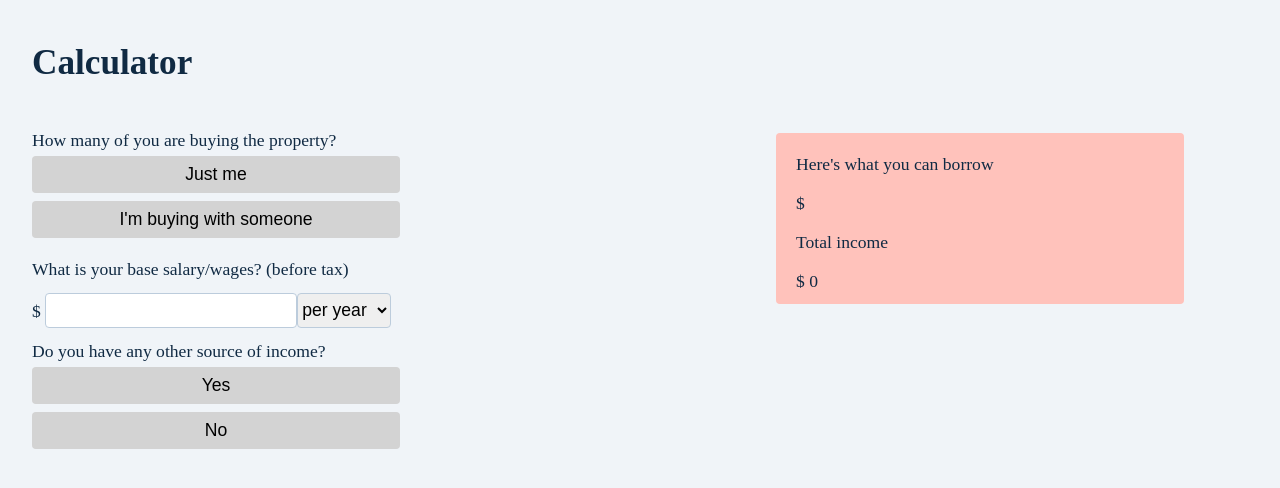
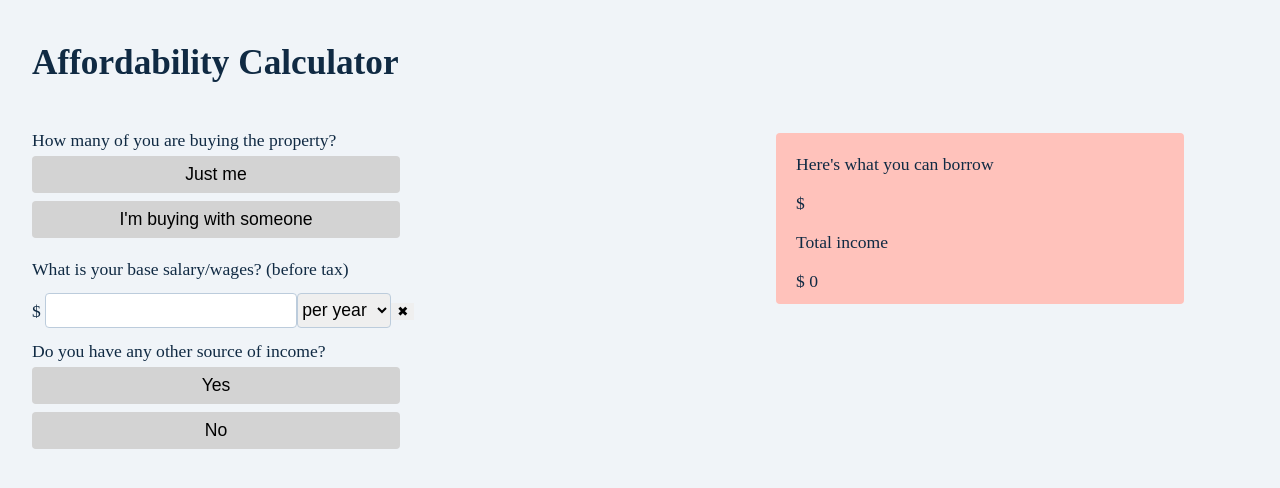
Before and after one commit to NadiiaSka/affordability-calculator, a React (Create React App) app: page / in a window 1280 px wide. Shown: the top 488 px of the page. Built offline with nearby package versions, Linux system fonts and the light colour scheme.

Commit message:
rename Input list component

```diff
--- a/src/App.js
+++ b/src/App.js
@@ -1,7 +1,7 @@
 import { useState } from "react";
 import ButtonRow from "./components/ButtonRow";
 import InputRow from "./components/InputRow";
-import InputListWithButton from "./components/InputListWithButton";
+import InputList from "./components/InputList";
 
 function App() {
   const [isBuyingWithSomeone, setIsBuyingWithSomeone] = useState(false);
@@ -20,7 +20,7 @@ function App() {
   return (
     <>
       <header>
-        <h1>Calculator</h1>
+        <h1>Affordability Calculator</h1>
       </header>
       <main>
         <div className="formContainer">
@@ -63,7 +63,7 @@ function App() {
             setIsOtherSourceOfIncome={setIsOtherSourceOfIncome}
           />
           {isOtherSourceOfIncome && (
-            <InputListWithButton
+            <InputList
               label="Add other income"
               values={values}
               setValues={setValues}
--- a/src/components/InputListWithButton.js
+++ b/src/components/InputList.js
@@ -2,7 +2,7 @@ import { useState } from "react";
 import Button from "./Button";
 import InputRow from "./InputRow";
 
-const InputListWithButton = ({ label, values, setValues, calculateTotal }) => {
+const InputList = ({ label, values, setValues, calculateTotal }) => {
   const [inputListLength, setInputListLength] = useState(1);
 
   const handleAddInputField = () => {
@@ -22,7 +22,7 @@ const InputListWithButton = ({ label, values, setValues, calculateTotal }) => {
             calculateTotal={calculateTotal}
           />
         );
-      })}
+      })}{" "}
       <Button
         label={label}
         className="btn-add-more"
@@ -32,4 +32,4 @@ const InputListWithButton = ({ label, values, setValues, calculateTotal }) => {
   );
 };
 
-export default InputListWithButton;
+export default InputList;
--- a/src/components/InputRow.js
+++ b/src/components/InputRow.js
@@ -48,9 +48,10 @@ const InputRow = ({ labelText, name, values, setValues, calculateTotal }) => {
         onChange={handleValueChange}
       />
       <select className="dropDown" onChange={handleOptionChange}>
-        <option value="perYear">per year</option>
+        <option value="perYear">per year </option>
         <option value="perWeek">per week</option>
       </select>
+      <button className="btn-remove">&#10006;</button>
     </div>
   );
 };
--- a/src/index.css
+++ b/src/index.css
@@ -47,6 +47,10 @@ p {
   font-size: 1rem;
 }
 
+.btn-remove {
+  border: none;
+}
+
 .input {
 height: 1.3rem;
 padding: 0.375rem 0.75rem;
```
Also changed, not shown: 1 other file (tests, documents, lock files or other folders).
